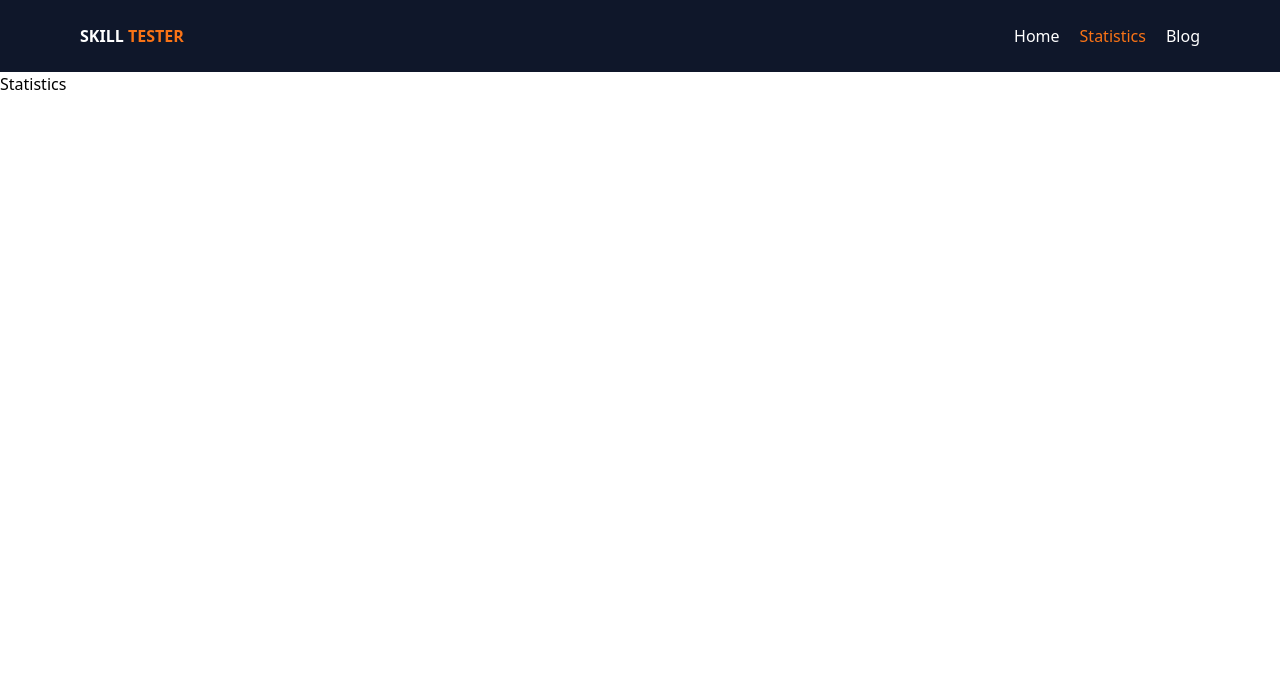
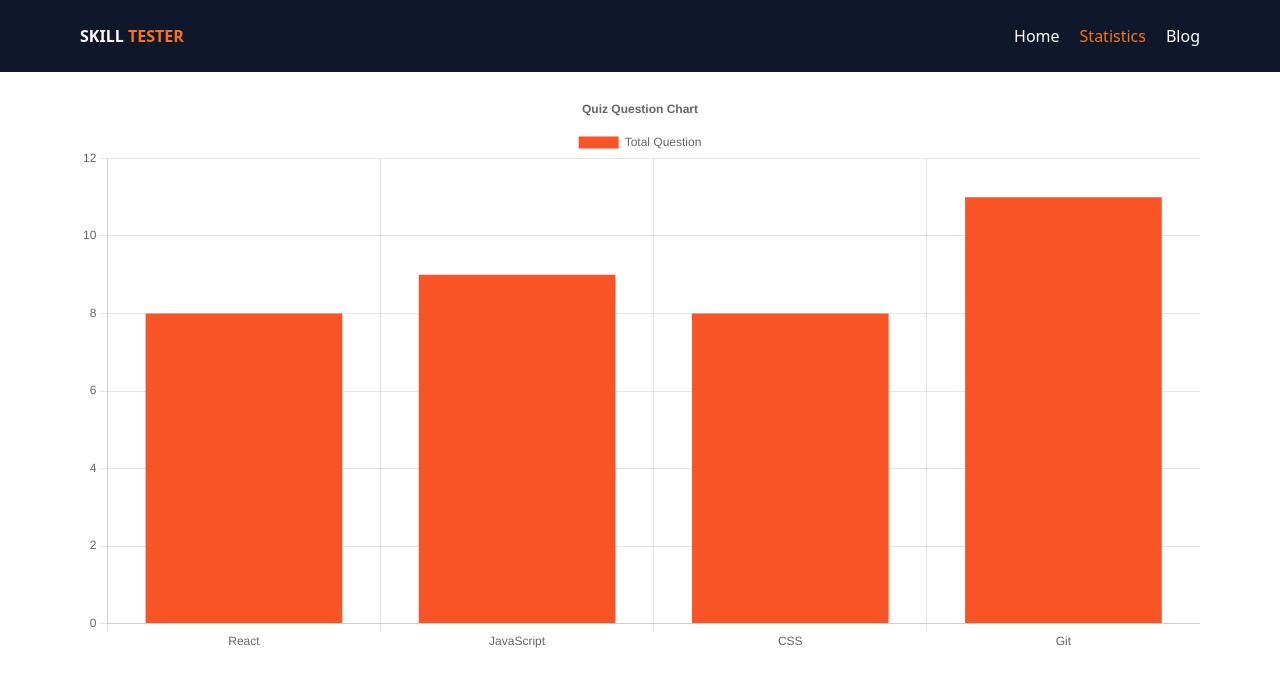
Before and after one commit to Arifulislam5577/skill-tester-app, a React (Vite) app: page /statistics in a window 1280 px wide. Shown: the top 684 px of the page. Built offline with nearby package versions, Linux system fonts and the light colour scheme.

Commit message:
chart added

```diff
--- a/index.html
+++ b/index.html
@@ -4,7 +4,7 @@
     <meta charset="UTF-8" />
     <link rel="icon" type="image/svg+xml" href="/skill.svg" />
     <meta name="viewport" content="width=device-width, initial-scale=1.0" />
-    <title>Skill Tester App</title>
+    <title>Skill Tester</title>
   </head>
   <body>
     <div id="root"></div>
--- a/src/App.jsx
+++ b/src/App.jsx
@@ -17,22 +17,25 @@ function App() {
           index: true,
           element: <Home />,
           loader: async () =>
-            fetch("https://openapi.programming-hero.com/api/quiz"),
-          // fetch("testDB/api.json"),
+            // fetch("https://openapi.programming-hero.com/api/quiz"),
+            fetch("testDB/api.json"),
         },
         {
           path: "quiz/:id",
           element: <Quiz />,
 
-          // loader: async ({ params }) => await getQuizById(params.id),
-          loader: async ({ params }) =>
-            await fetch(
-              `https://openapi.programming-hero.com/api/quiz/${params.id}`
-            ),
+          loader: async ({ params }) => await getQuizById(params.id),
+          // loader: async ({ params }) =>
+          //   await fetch(
+          //     `https://openapi.programming-hero.com/api/quiz/${params.id}`
+          //   ),
         },
         {
           path: "statistics",
           element: <Statistics />,
+          loader: async () =>
+            // fetch("https://openapi.programming-hero.com/api/quiz"),
+            fetch("testDB/api.json"),
         },
         {
           path: "blog",
--- a/src/pages/Quiz.jsx
+++ b/src/pages/Quiz.jsx
@@ -7,7 +7,6 @@ const Quiz = () => {
     data: { name, questions },
   } = useLoaderData();
 
-  console.log(useLoaderData());
   const [correctAnswer, setCorrectAnswer] = useState(0);
   const [InCorrectAnswer, setInCorrectAnswer] = useState(0);
 
--- a/src/pages/Statistics.jsx
+++ b/src/pages/Statistics.jsx
@@ -1,9 +1,53 @@
 import React from "react";
+import {
+  Chart as ChartJS,
+  CategoryScale,
+  LinearScale,
+  BarElement,
+  Title,
+  Tooltip,
+  Legend,
+} from "chart.js";
+import { Bar } from "react-chartjs-2";
+import { useLoaderData } from "react-router-dom";
+
+ChartJS.register(
+  CategoryScale,
+  LinearScale,
+  BarElement,
+  Title,
+  Tooltip,
+  Legend
+);
+
+const options = {
+  responsive: true,
+  plugins: {
+    legend: {
+      position: "top",
+    },
+    title: {
+      display: true,
+      text: "Quiz Question Chart",
+    },
+  },
+};
 
 const Statistics = () => {
+  const { data: quizes } = useLoaderData();
+  const data = {
+    labels: [...quizes.map((qt) => qt.name)],
+    datasets: [
+      {
+        label: "Total Question",
+        data: quizes.map((qt) => qt.total),
+        backgroundColor: "#F95426",
+      },
+    ],
+  };
   return (
-    <div>
-      <h1>Statistics</h1>
+    <div className="container py-5">
+      <Bar options={options} data={data} />
     </div>
   );
 };
```
